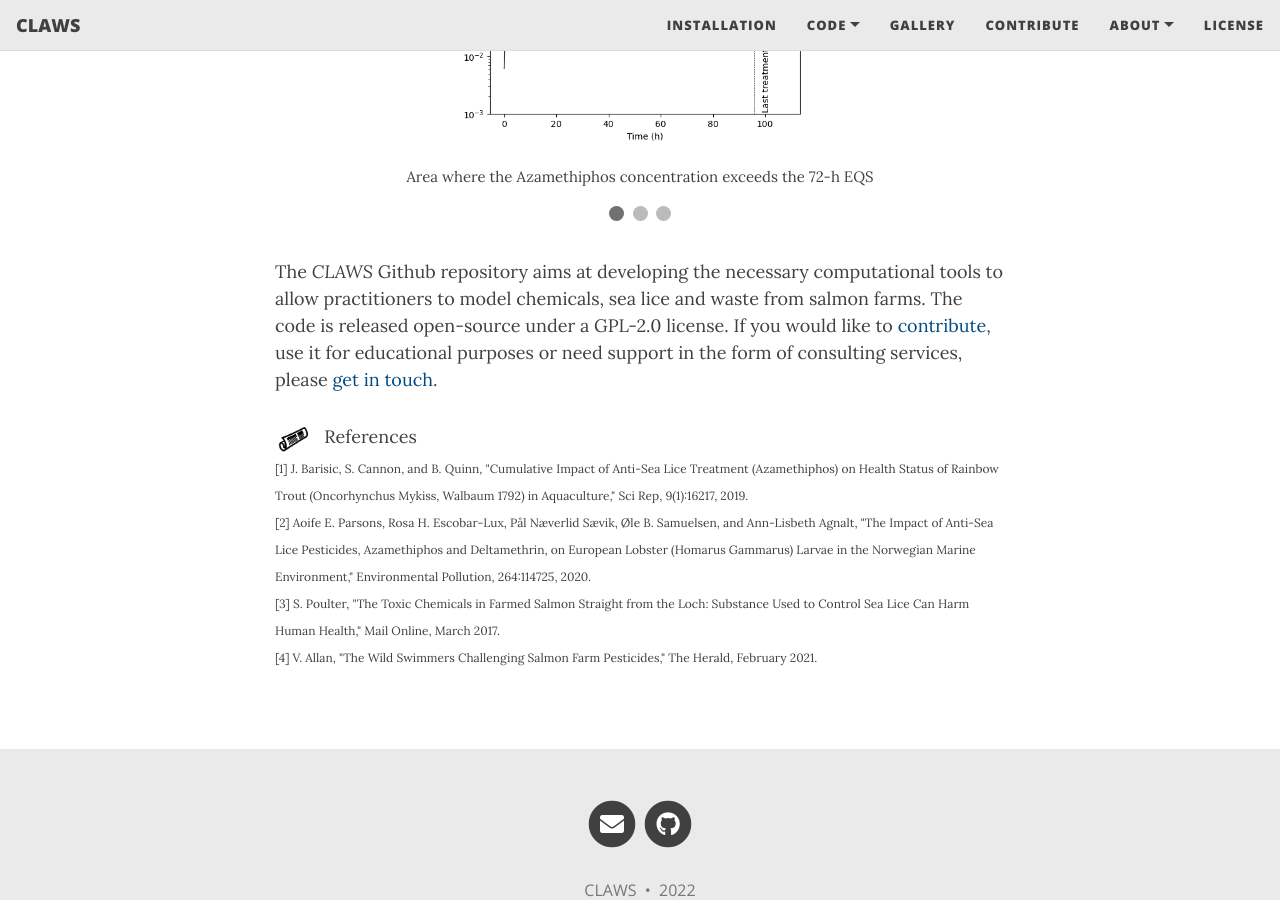
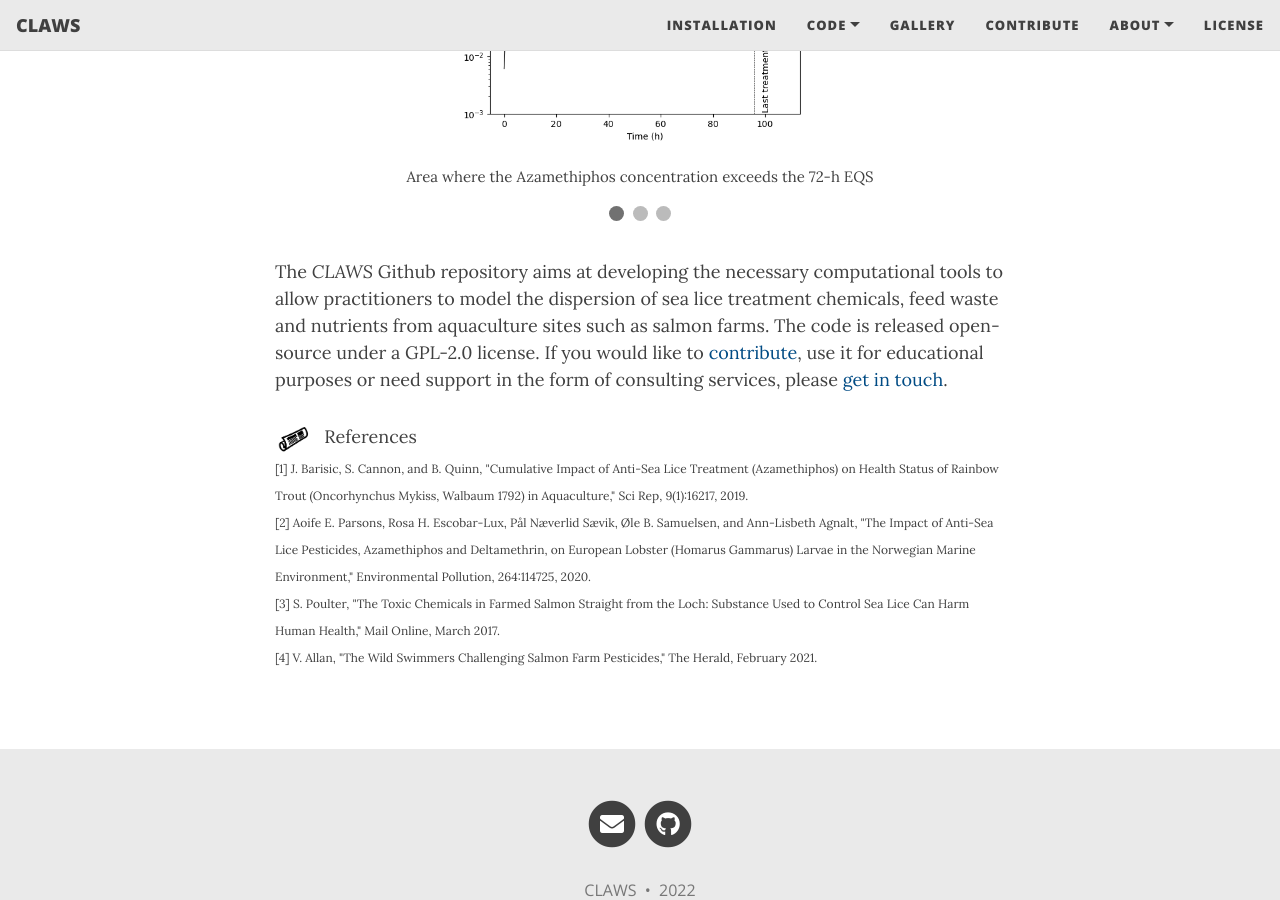
Before and after one commit to claws-scot/claws-scot.github.io, a Jekyll site: the page built from index.html, in a window 1280 px wide and 900 px high, scrolled down 629 px. Built offline with Jekyll 4.4.1, drawn with Linux system fonts in a browser that asks for light colours; nearby versions of some CDN libraries; the list of posts is cut into pages by our own code.

Commit message:
Editing web pages

```diff
--- a/index.html
+++ b/index.html
@@ -50,8 +50,7 @@ The use of chemical substances such as azamethiphos, deltamethrin, teflubenzuron
   <span class="dot" onclick="currentSlide(3)"></span>
 </div>
 
-<p>
-The <i>CLAWS</i> Github repository aims at developing the necessary computational tools to allow practitioners to model chemicals, sea lice and waste from salmon farms. The code is released open-source under a GPL-2.0 license. If you would like to <a href="https://claws-scot.github.io/contribute/">contribute</a>, use it for educational purposes or need support in the form of consulting services, please <a href="https://claws-scot.github.io/contact">get in touch</a>.
+<p>The <i>CLAWS</i> Github repository aims at developing the necessary computational tools to allow practitioners to model the dispersion of sea lice treatment chemicals, feed waste and nutrients from aquaculture sites such as salmon farms. The code is released open-source under a GPL-2.0 license. If you would like to <a href="https://claws-scot.github.io/contribute/">contribute</a>, use it for educational purposes or need support in the form of consulting services, please <a href="https://claws-scot.github.io/contact">get in touch</a>.
 </p>
 
 <p><img src="/docs/icons/publis.png" width="35"> &nbsp; References
```
Also changed, not shown: chemical-decay.md (+1 -1 lines), ensemble-averaging.md (+1 -1 lines).
